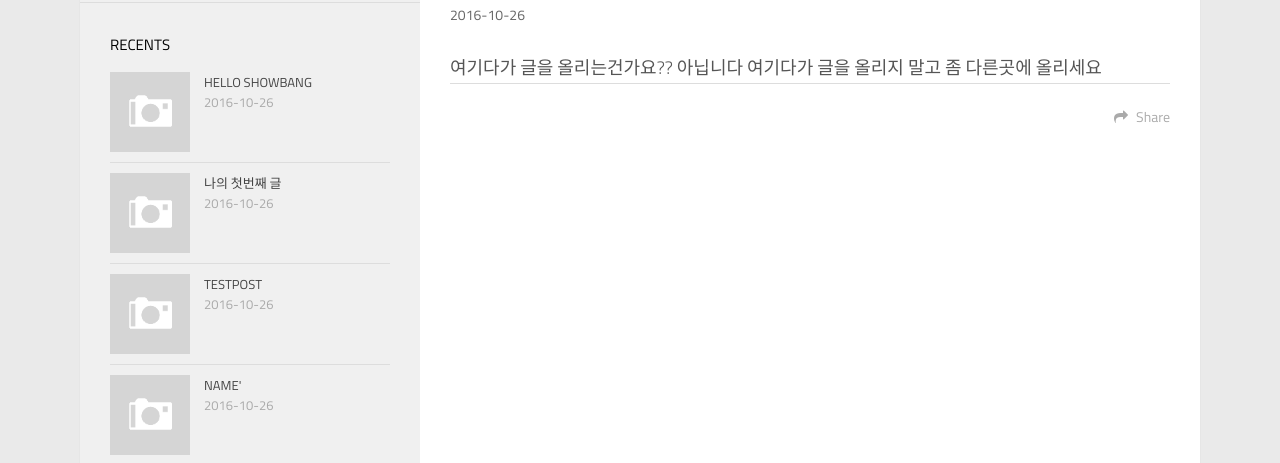
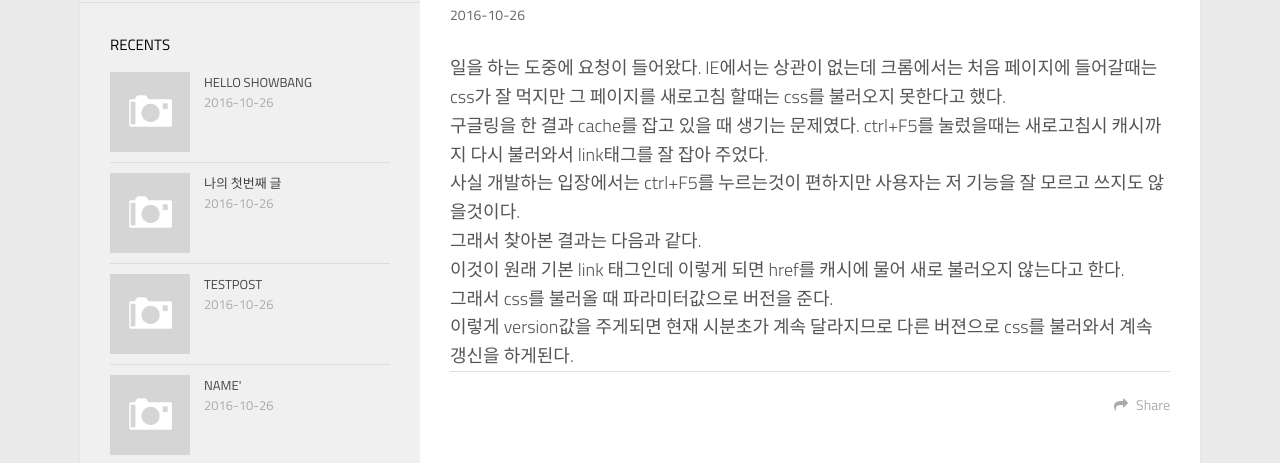
Before and after one commit to typistShow/typistShow, a plain HTML site: page 2016/10/26/Hello-Showbang/index.html in a window 1280 px wide. Shown: the part 335-798 px from the top of the page. Drawn offline with Linux system fonts and the light colour scheme; a script that the page names is missing.

Commit message:
나의 첫번째 포스팅

```diff
--- a/2016/10/26/Hello-Showbang/index.html
+++ b/2016/10/26/Hello-Showbang/index.html
@@ -3,20 +3,20 @@
 <head>
     <meta charset="utf-8">
 
-    <title>Hello Showbang | Show&#39;s Blog</title>
+    <title>나의 첫번째 포스팅 | Show&#39;s Blog</title>
     <meta name="viewport" content="width=device-width, initial-scale=1, maximum-scale=1">
 
         <meta name="keywords" content="" />
 
     <meta name="description" content="The beggining of my dream">
 <meta property="og:type" content="article">
-<meta property="og:title" content="Hello Showbang">
+<meta property="og:title" content="나의 첫번째 포스팅">
 <meta property="og:url" content="http://typistShow.typistShow.io/typistShow/2016/10/26/Hello-Showbang/index.html">
 <meta property="og:site_name" content="Show's Blog">
 <meta property="og:description" content="The beggining of my dream">
 <meta property="og:updated_time" content="2016-10-26T07:53:19.759Z">
 <meta name="twitter:card" content="summary">
-<meta name="twitter:title" content="Hello Showbang">
+<meta name="twitter:title" content="나의 첫번째 포스팅">
 <meta name="twitter:description" content="The beggining of my dream">
 
 
@@ -157,10 +157,20 @@
 
 
         <div class="article-entry" itemprop="articleBody">
-            <br/>
-            여기다가 글을 올리는건가요??
-
-          아닙니다 여기다가 글을 올리지 말고 좀 다른곳에 올리세요
+<br/>
+일을 하는 도중에 요청이 들어왔다. IE에서는 상관이 없는데 크롬에서는 처음 페이지에 들어갈때는 css가 잘 먹지만 그 페이지를 새로고침 할때는 css를 불러오지 못한다고 했다.
+<br/>
+구글링을 한 결과 cache를 잡고 있을 때 생기는 문제였다. ctrl+F5를 눌렀을때는 새로고침시 캐시까지 다시 불러와서 link태그를 잘 잡아 주었다.
+<br/>
+사실 개발하는 입장에서는 ctrl+F5를 누르는것이 편하지만 사용자는 저 기능을 잘 모르고 쓰지도 않을것이다.
+<br/>
+그래서 찾아본 결과는 다음과 같다.
+<br/>
+이것이 원래 기본 link 태그인데 이렇게 되면 href를 캐시에 물어 새로 불러오지 않는다고 한다.
+<br/>
+그래서 css를 불러올 때 파라미터값으로 버전을 준다.
+<br/>
+이렇게 version값을 주게되면 현재 시분초가 계속 달라지므로 다른 버젼으로 css를 불러와서 계속 갱신을 하게된다.
         </div>
         <footer class="article-footer">
 
```
